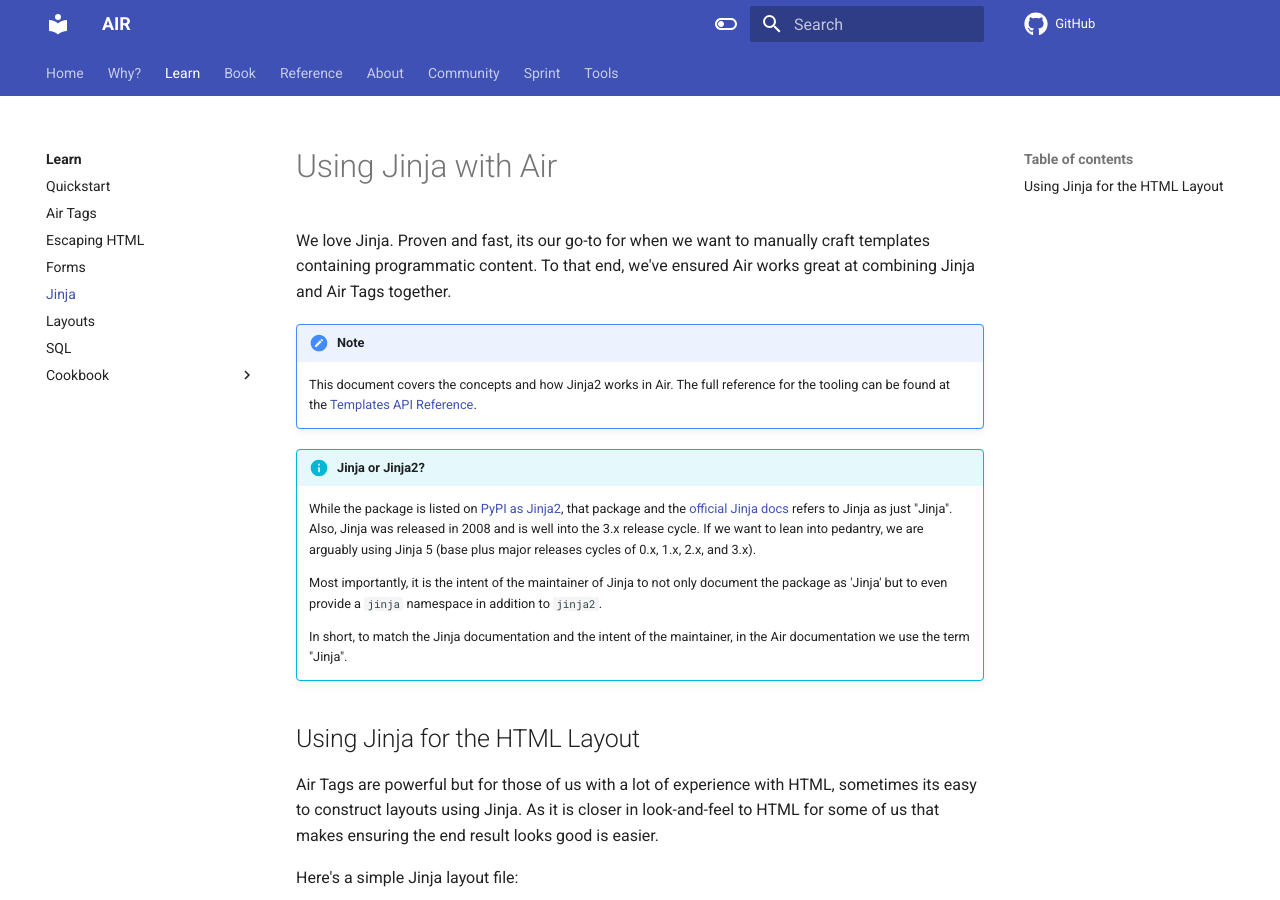
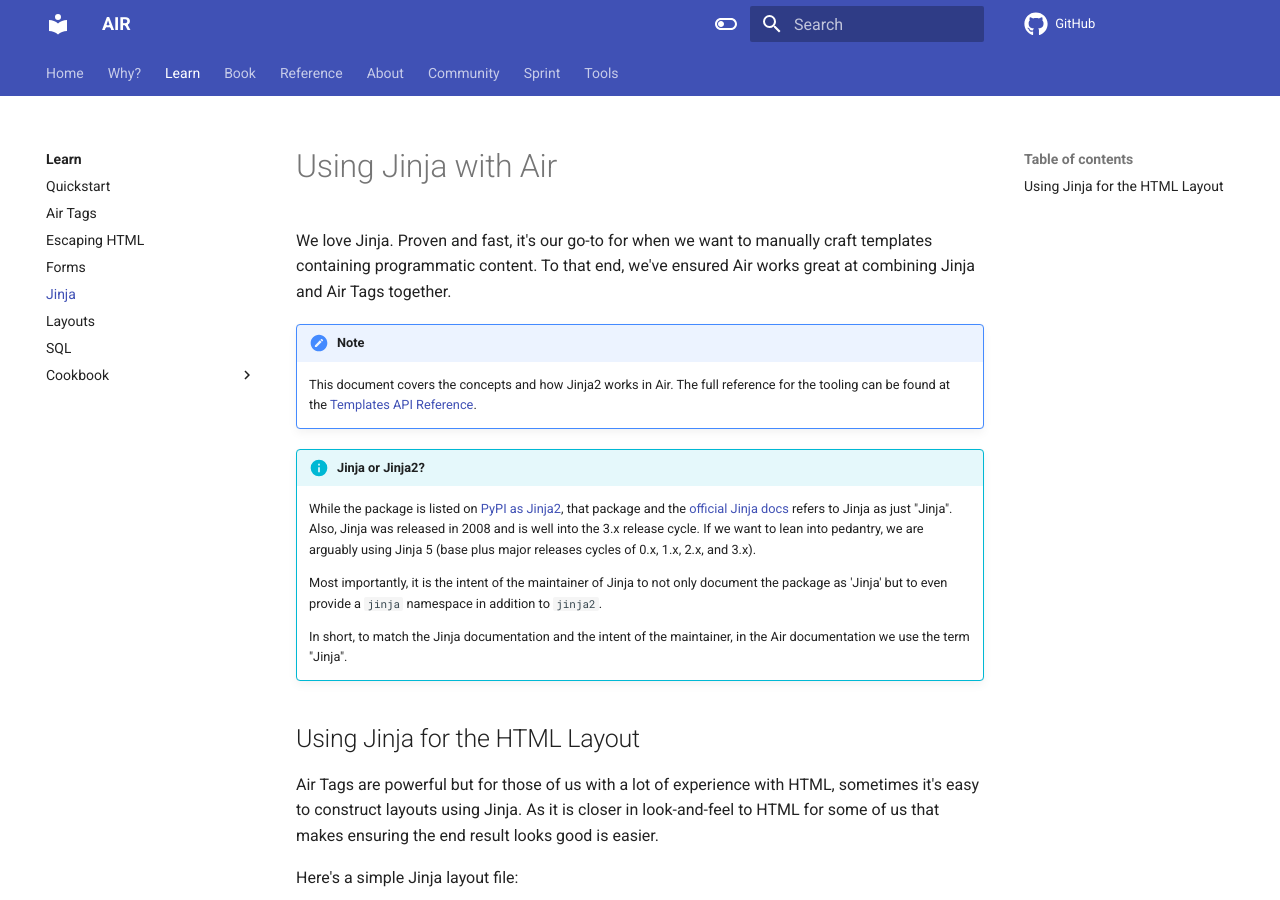
Before and after one commit to feldroy/air, an MkDocs documentation site: the page built from docs/learn/jinja.md, in a window 1280 px wide and 900 px high. Built offline with MkDocs 1.6.1 and Material for MkDocs 9.7.7, drawn with Linux system fonts in a browser that asks for light colours; comment, search, counter and statistics services are not loaded.

Commit message:
fix: grammatical error

```diff
--- a/docs/learn/jinja.md
+++ b/docs/learn/jinja.md
@@ -1,6 +1,6 @@
 # Using Jinja with Air
 
-We love Jinja. Proven and fast, its our go-to for when we want to manually craft templates containing programmatic content. To that end, we've ensured Air works great at combining Jinja and Air Tags together.
+We love Jinja. Proven and fast, it's our go-to for when we want to manually craft templates containing programmatic content. To that end, we've ensured Air works great at combining Jinja and Air Tags together.
 
 !!! note
     This document covers the concepts and how Jinja2 works in Air. The full reference for the tooling can be found at the [Templates API Reference](https://feldroy.github.io/air/api/templates/).
@@ -15,7 +15,7 @@ We love Jinja. Proven and fast, its our go-to for when we want to manually craft
 
 ## Using Jinja for the HTML Layout
 
-Air Tags are powerful but for those of us with a lot of experience with HTML, sometimes its easy to construct layouts using Jinja. As it is closer in look-and-feel to HTML for some of us that makes ensuring the end result looks good is easier.
+Air Tags are powerful but for those of us with a lot of experience with HTML, sometimes it's easy to construct layouts using Jinja. As it is closer in look-and-feel to HTML for some of us that makes ensuring the end result looks good is easier.
 
 Here's a simple Jinja layout file:
 
```
